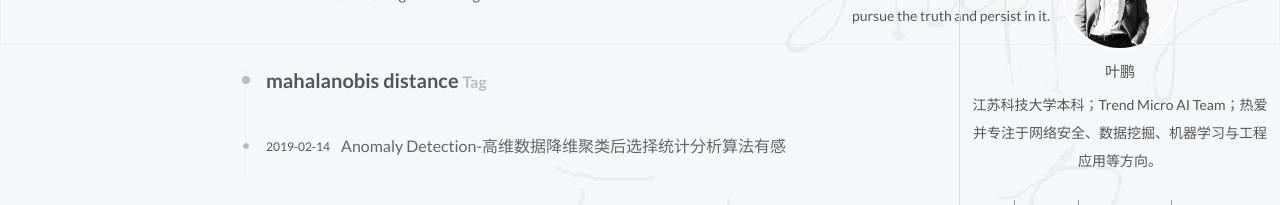
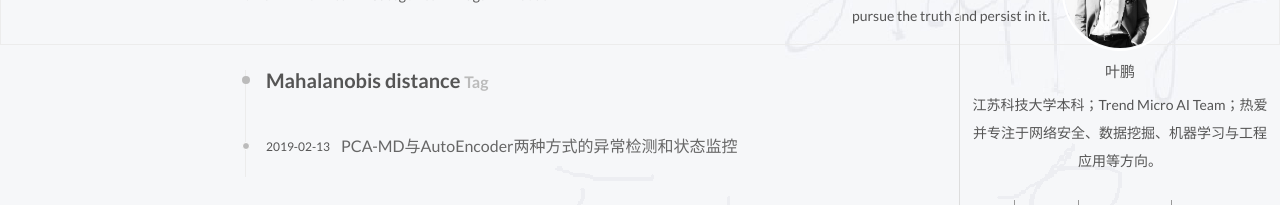
Before and after one commit to yinni-peng/yinni-peng.github.io, a plain HTML site: page tags/mahalanobis-distance/index.html in a window 1280 px wide. Shown: the part 126-331 px from the top of the page. Drawn offline with nearby package versions, Linux system fonts and the light colour scheme; some packages are replaced by stand-ins of ours; a script that the page names is missing.

Commit message:
Site updated: 2019-08-04 18:38:16

```diff
--- a/tags/mahalanobis-distance/index.html
+++ b/tags/mahalanobis-distance/index.html
@@ -50,7 +50,7 @@
 <meta name="description" content="江苏科技大学本科；Trend Micro AI Team；热爱并专注于网络安全、数据挖掘、机器学习与工程应用等方向。">
 <meta property="og:type" content="website">
 <meta property="og:title" content="Luckyye blog">
-<meta property="og:url" content="http://yoursite.com/tags/mahalanobis-distance/index.html">
+<meta property="og:url" content="http://yoursite.com/tags/Mahalanobis-distance/index.html">
 <meta property="og:site_name" content="Luckyye blog">
 <meta property="og:description" content="江苏科技大学本科；Trend Micro AI Team；热爱并专注于网络安全、数据挖掘、机器学习与工程应用等方向。">
 <meta property="og:locale" content="default">
@@ -68,7 +68,7 @@
 
 
 
-  <title> Tag: mahalanobis distance | Luckyye blog </title>
+  <title> Tag: Mahalanobis distance | Luckyye blog </title>
 </head>
 
 <body itemscope="" itemtype="http://schema.org/WebPage" lang="">
@@ -180,7 +180,7 @@
   <div id="posts" class="posts-collapse">
     <div class="collection-title">
       <h2>
-        mahalanobis distance
+        Mahalanobis distance
         <small>Tag</small>
       </h2>
     </div>
@@ -193,17 +193,17 @@
 
       <h1 class="post-title">
 
-            <a class="post-title-link" href="/2019/02/14/dimensionality-reduction-clustering-analysis/" itemprop="url">
+            <a class="post-title-link" href="/2019/02/13/anomaly-detection-pca-md-autoencoder/" itemprop="url">
 
-                <span itemprop="name">Anomaly Detection-高维数据降维聚类后选择统计分析算法有感</span>
+                <span itemprop="name">PCA-MD与AutoEncoder两种方式的异常检测和状态监控</span>
 
             </a>
 
       </h1>
 
       <div class="post-meta">
-        <time class="post-time" itemprop="dateCreated" datetime="2019-02-14T14:10:38+08:00" content="2019-02-14">
-          2019-02-14
+        <time class="post-time" itemprop="dateCreated" datetime="2019-02-13T17:23:32+08:00" content="2019-02-13">
+          2019-02-13
         </time>
       </div>
 
@@ -395,7 +395,7 @@
 
     <script type="text/javascript">
       var disqus_shortname = 'luckyye-disqus-com';
-      var disqus_identifier = 'tags/mahalanobis-distance/index.html';
+      var disqus_identifier = 'tags/Mahalanobis-distance/index.html';
       var disqus_title = '';
       var disqus_url = '';
 
@@ -571,3 +571,7 @@ $(function() {
 
 </body>
 </html>
+>
+
+</body>
+</html>
```
